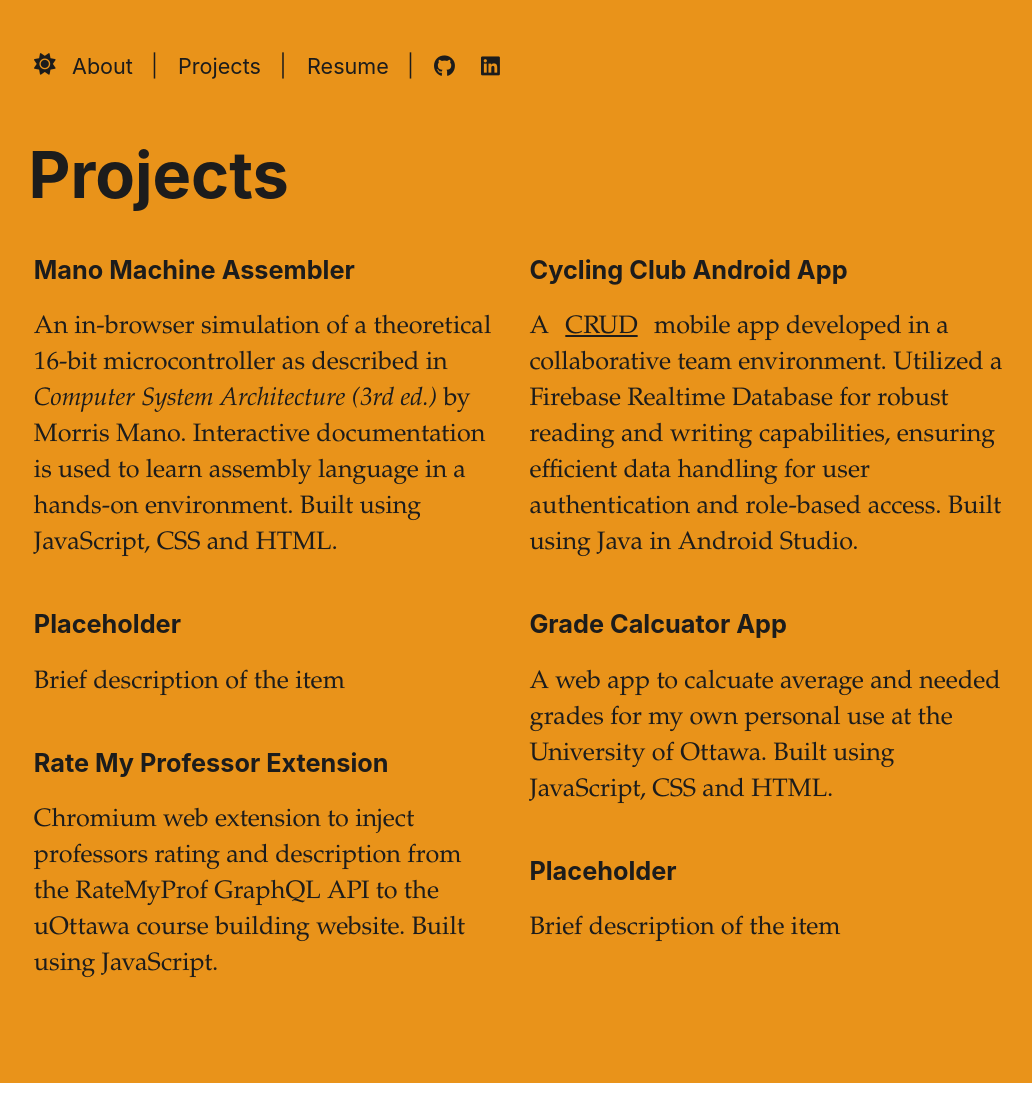
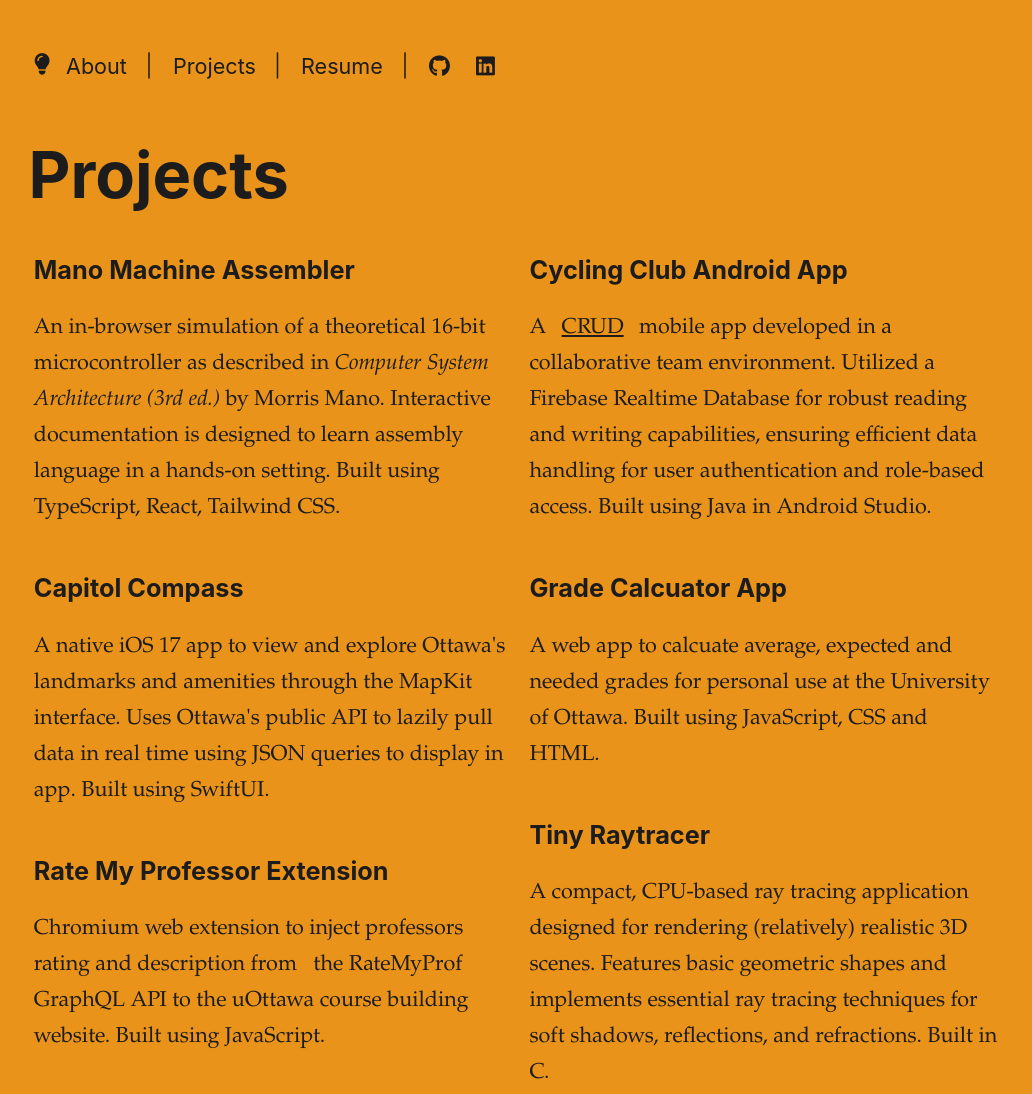
Before and after one commit to QuinnJack/QuinnJack, a plain HTML site: page projects/index.html in a window 1280 px wide. Shown: the top 1094 px of the page, without its empty margins (126-1158 px from the left). Drawn offline with Linux system fonts and the light colour scheme; a web font is replaced by a local one.

Commit message:
Add README.md

```diff
--- a/about/styles.css
+++ b/about/styles.css
@@ -103,6 +103,8 @@ p {
     margin-bottom: 1.4rem;
     padding-right: 0;
     vertical-align: baseline;
+    font-size: 1.2rem;
+    line-height: 2rem;
 }
 
 section>p,
--- a/projects/index.html
+++ b/projects/index.html
@@ -22,7 +22,7 @@
 
             <div id="navigation">
 
-                <label for="lightswitch" id="lightswitch-label"><i class="fa-solid fa-sun"></i></i></i></label>
+                <label for="lightswitch" id="lightswitch-label"><i class="fa-solid fa-lightbulb"></i></i></i></i></label>
 
                 <a class="hvr-underline-reveal" href="../About/index.html">About</a> │
                 <a class="hvr-underline-reveal" href="../Projects/index.html">Projects</a> │
@@ -43,16 +43,22 @@
                 <div class="column">
                     <div class="entry">
                         <h3>Mano Machine Assembler</h3>
-                        <p>An in-browser simulation of a theoretical 16-bit microcontroller as described in <i>Computer System Architecture (3rd ed.)</i> by Morris Mano. Interactive documentation is used to learn assembly language in a hands-on environment.
-                            Built using JavaScript, CSS and HTML.</p>
+                        <p>An in-browser simulation of a theoretical 16-bit microcontroller as described in <i>Computer System Architecture (3rd ed.)</i> by Morris Mano. Interactive documentation is designed to learn assembly language in a hands-on setting.
+                            Built using TypeScript, React, Tailwind CSS.</p>
                     </div>
                     <div class="entry">
-                        <h3>Placeholder</h3>
-                        <p>Brief description of the item</p>
+                        <h3>Capitol Compass</h3>
+                        <p>A native iOS 17 app to view and explore Ottawa's landmarks and amenities through the MapKit interface. Uses
+                            Ottawa's public API to lazily pull data in real time using JSON queries to display in app. Built using SwiftUI.
+                        </p>
                     </div>
                     <div class="entry">
                         <h3>Rate My Professor Extension</h3>
                         <p>Chromium web extension to inject professors rating and description from &ensp;the RateMyProf GraphQL API to the uOttawa course building website. Built using JavaScript. </p>
+                    </div>
+                    <div class="entry">
+                        <h3>Javathon</h3>
+                        <p>An implementation of the Python standard library and syntax developed in Java to facilitate learning. </p>
                     </div>
                 </div>
                 <div class="column">
@@ -71,12 +77,14 @@
                     <div class="entry">
 
                         <h3>Grade Calcuator App</h3>
-                        <p>A web app to calcuate average and needed grades for my own personal use at the University of Ottawa. Built using JavaScript, CSS and HTML.</p>
+                        <p>A web app to calcuate average, expected and needed grades for personal use at the University of Ottawa. Built using JavaScript, CSS and HTML.</p>
                     </div>
                     <div class="entry">
 
-                        <h3>Placeholder</h3>
-                        <p>Brief description of the item</p>
+                        <h3>Tiny Raytracer</h3>
+                        <p>A compact, CPU-based ray tracing application designed for rendering (relatively) realistic 3D scenes. Features basic geometric shapes and implements essential ray tracing techniques for soft shadows, reflections, and refractions.
+                            Built in C.
+                        </p>
                     </div>
                 </div>
             </div>
--- a/projects/styles.css
+++ b/projects/styles.css
@@ -151,7 +151,7 @@ p,
 dl,
 ol,
 ul {
-    font-size: 1.4rem;
+    font-size: 1.2rem;
     line-height: 2rem;
 }
 
```
Also changed, not shown: about/index.html (+10 -7 lines), public/lightbulb.png (added), 1 other file.
